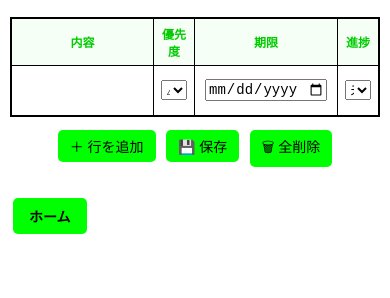
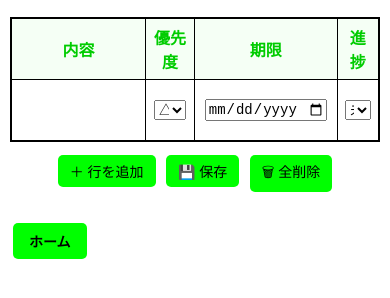
Before and after one commit to fixeve/fixeve-todo, a plain HTML site: page index.html in a window 390 px wide. Shown: the part 72-370 px from the top of the page. Drawn offline with Linux system fonts and the light colour scheme.

Commit message:
Refactor HTML structure and style adjustments

```diff
--- a/index.html
+++ b/index.html
@@ -10,16 +10,14 @@
         font-family: "Hiragino Kaku Gothic ProN", "Meiryo", sans-serif;
         margin: 0;
         padding: 10px;
-        color: #00FF00; /* 緑文字 */
+        color: #00FF00;
     }
-
     h1 {
         text-align: center;
         color: #00FF00;
         font-size: 28px;
         margin-bottom: 20px;
     }
-
     table {
         width: 100%;
         border-collapse: collapse;
@@ -27,18 +25,15 @@
         color: black;
         border: 2px solid #000;
     }
-
     th, td {
         border: 1px solid #000;
         padding: 6px;
         text-align: center;
     }
-
     th {
         background-color: #f5fff5;
         color: #00cc00;
     }
-
     textarea {
         width: 95%;
         height: 40px;
@@ -46,17 +41,14 @@
         resize: none;
         font-size: 14px;
     }
-
     select, input[type="date"] {
         width: 90%;
         font-size: 14px;
     }
-
     .button-area {
         text-align: center;
         margin-top: 10px;
     }
-
     button {
         margin: 3px;
         border: none;
@@ -68,36 +60,23 @@
         cursor: pointer;
         transition: 0.2s;
     }
-
     button:hover {
         opacity: 0.8;
         transform: scale(1.03);
     }
-
     .home-btn {
         display: block;
         margin-top: 25px;
         text-align: left;
     }
-
     .home-btn a {
         text-decoration: none;
     }
-
     .home-btn button {
         background-color: #00FF00;
         color: black;
         font-weight: bold;
         padding: 8px 16px;
-    }
-
-    @media (max-width: 600px) {
-        th, td {
-            font-size: 12px;
-        }
-        textarea {
-            height: 30px;
-        }
     }
 </style>
 </head>
@@ -113,9 +92,7 @@
             <th>進捗</th>
         </tr>
     </thead>
-        <tbody>
-            <!-- JSで行を追加 -->
-        </tbody>
+    <tbody></tbody>
 </table>
 
 <div class="button-area">
@@ -125,38 +102,29 @@
 </div>
 
 <div class="home-btn">
-        <a href="https://fixeve.github.io/fixeve-home/">
-            <button>ホーム</button>
-        </a>
+    <a href="https://fixeve.github.io/fixeve-home/"><button>ホーム</button></a>
 </div>
 
 <script>
 const tableBody = document.querySelector("#todoTable tbody");
 
-    // 新しい行を追加
 function addRow(content = "", priority = "△", deadline = "", progress = "未") {
     const row = document.createElement("tr");
     row.innerHTML = `
         <td><textarea>${content}</textarea></td>
-            <td>
-                <select>
+        <td><select>
             <option value="△" ${priority==="△"?"selected":""}>△</option>
             <option value="○" ${priority==="○"?"selected":""}>○</option>
             <option value="◎" ${priority==="◎"?"selected":""}>◎</option>
-                </select>
-            </td>
+        </select></td>
         <td><input type="date" value="${deadline}"></td>
-            <td>
-                <select>
+        <td><select>
             <option value="未" ${progress==="未"?"selected":""}>未</option>
             <option value="完" ${progress==="完"?"selected":""}>完</option>
-                </select>
-            </td>
-        `;
+        </select></td>`;
     tableBody.appendChild(row);
 }
 
-    // 保存
 function saveData() {
     const data = [];
     tableBody.querySelectorAll("tr").forEach(tr => {
@@ -172,14 +140,12 @@
     alert("保存しました ✅");
 }
 
-    // 読み込み
 function loadData() {
     const saved = JSON.parse(localStorage.getItem("fixeve_todo") || "[]");
     saved.forEach(item => addRow(item.content, item.priority, item.deadline, item.progress));
-        if (saved.length === 0) addRow(); // 空なら1行
+    if (saved.length === 0) addRow();
 }
 
-    // 全削除
 function clearData() {
     if (confirm("すべてのToDoを削除しますか？")) {
         localStorage.removeItem("fixeve_todo");
@@ -188,7 +154,6 @@
     }
 }
 
-    // 初期読み込み
 loadData();
 </script>
 </body>
```
Lines whose indentation alone changed are shown as unchanged.
